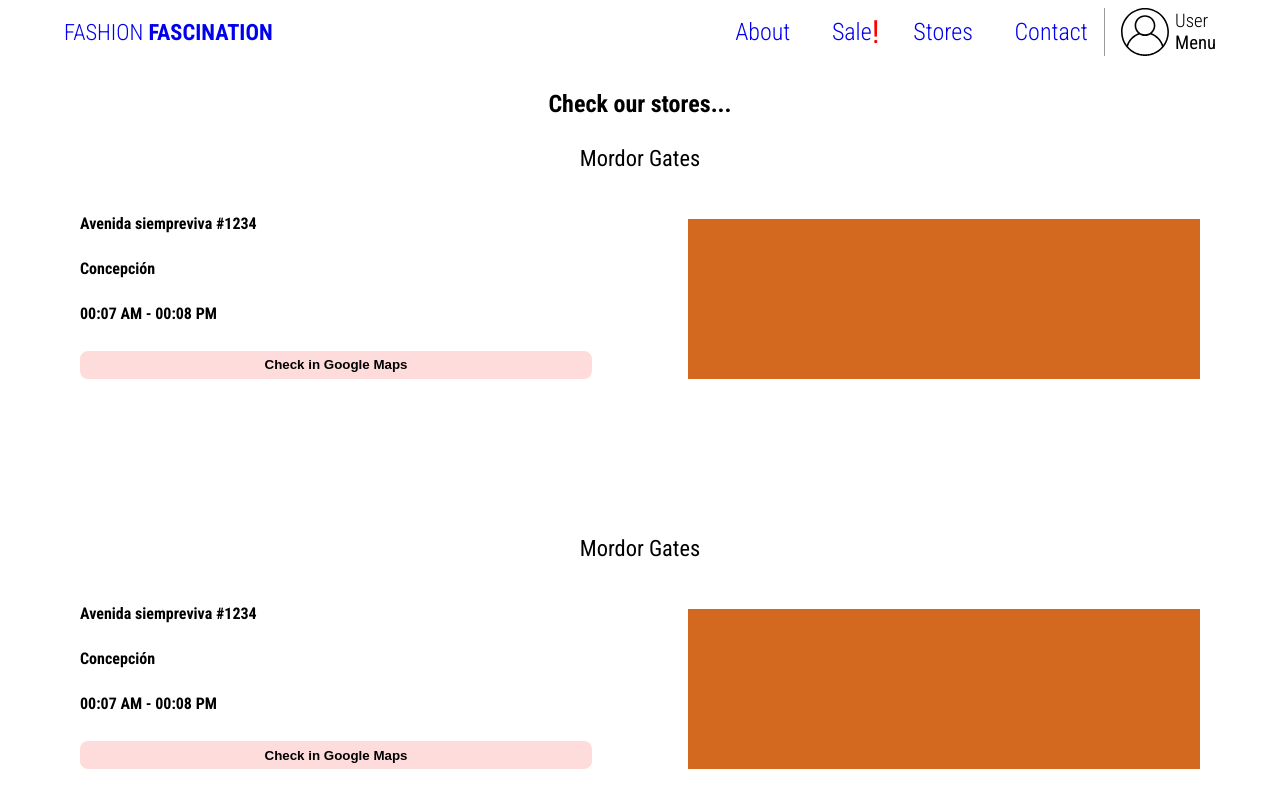
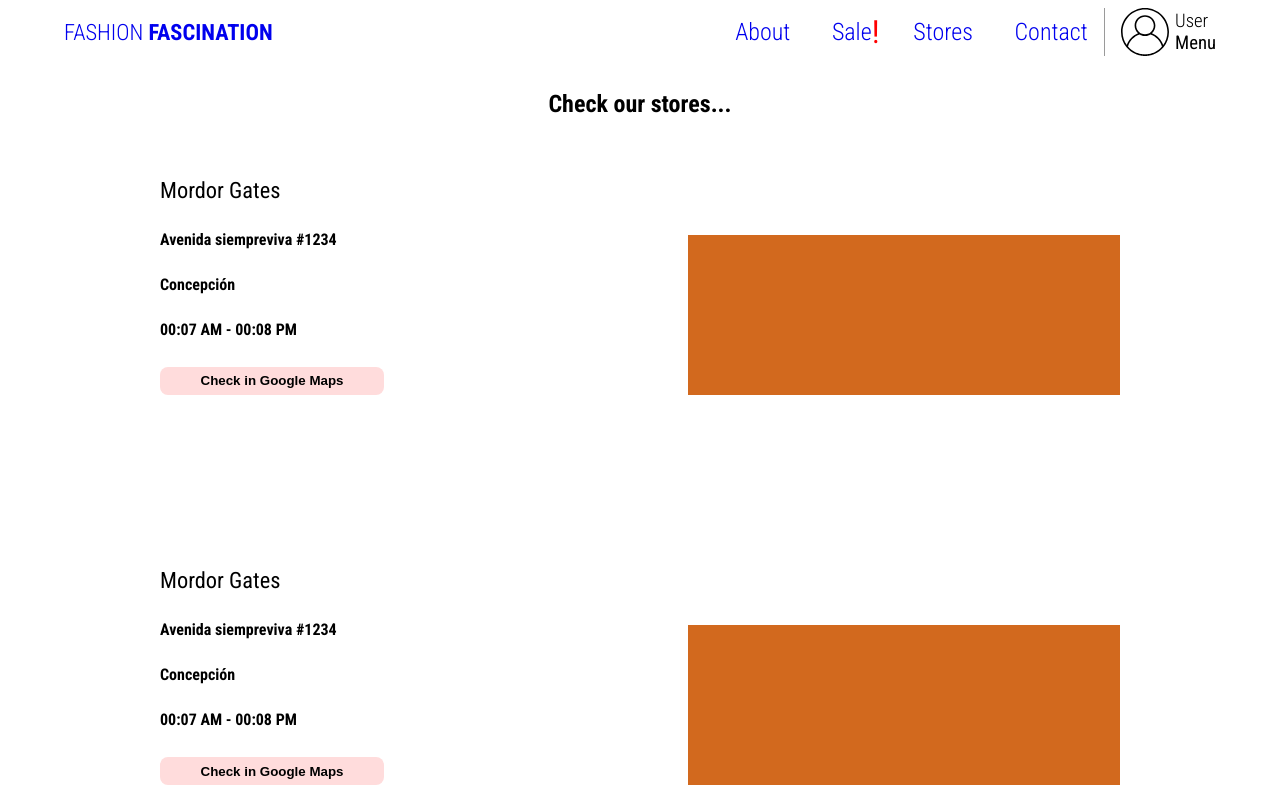
Before and after one commit to MarcelNDG/Fashion-2, a React (Create React App) app: page /stores in a window 1280 px wide. Built offline with nearby package versions, Linux system fonts and the light colour scheme.

Commit message:
Stores progress need img

```diff
--- a/src/App.css
+++ b/src/App.css
@@ -424,6 +424,7 @@ footer{
   font-size: 1.4rem;
   margin-top: 0.4rem;
   font-weight: normal;
+  text-align: left;
 
 }
 .store h4{
@@ -443,6 +444,7 @@ footer{
   margin-top: 0.4rem;
   border-radius: 8px;
   font-weight: bold;
+  width: 14rem;
 }
 
 .storeImgPLaceholder{
@@ -659,8 +661,11 @@ footer{
 
   .storeContainer{
     display: grid;
-    grid-template-columns: 1fr ;
-    padding: 0 8vw;
+    grid-template-columns: 1fr;
+  }
+
+  .storeListContainer{
+    padding: 4rem 3vw;
   }
 
 
@@ -875,9 +880,9 @@ footer{
 
   .storeContainer{
     display: grid;
-    grid-gap: 1rem;
+    grid-gap: 2rem;
     grid-template-columns: 1fr 1fr;
-    padding: 1rem 1rem;
+
   }
 
   .storeAdressContainer{
@@ -909,12 +914,21 @@ footer{
     bottom: 9rem;
   }
 
+  /* -- Store -- */
+
+  .storeListContainer{
+    padding: 2rem 6rem;
+  }
+
   .storeContainer{
     display: grid;
     grid-gap: 6rem;
     grid-template-columns: 1fr 1fr;
-    padding: 1rem 1rem;
+
   }
+
+
+
 
   /* -- Season and search -- */
   .seasonSearchContainer{
```
